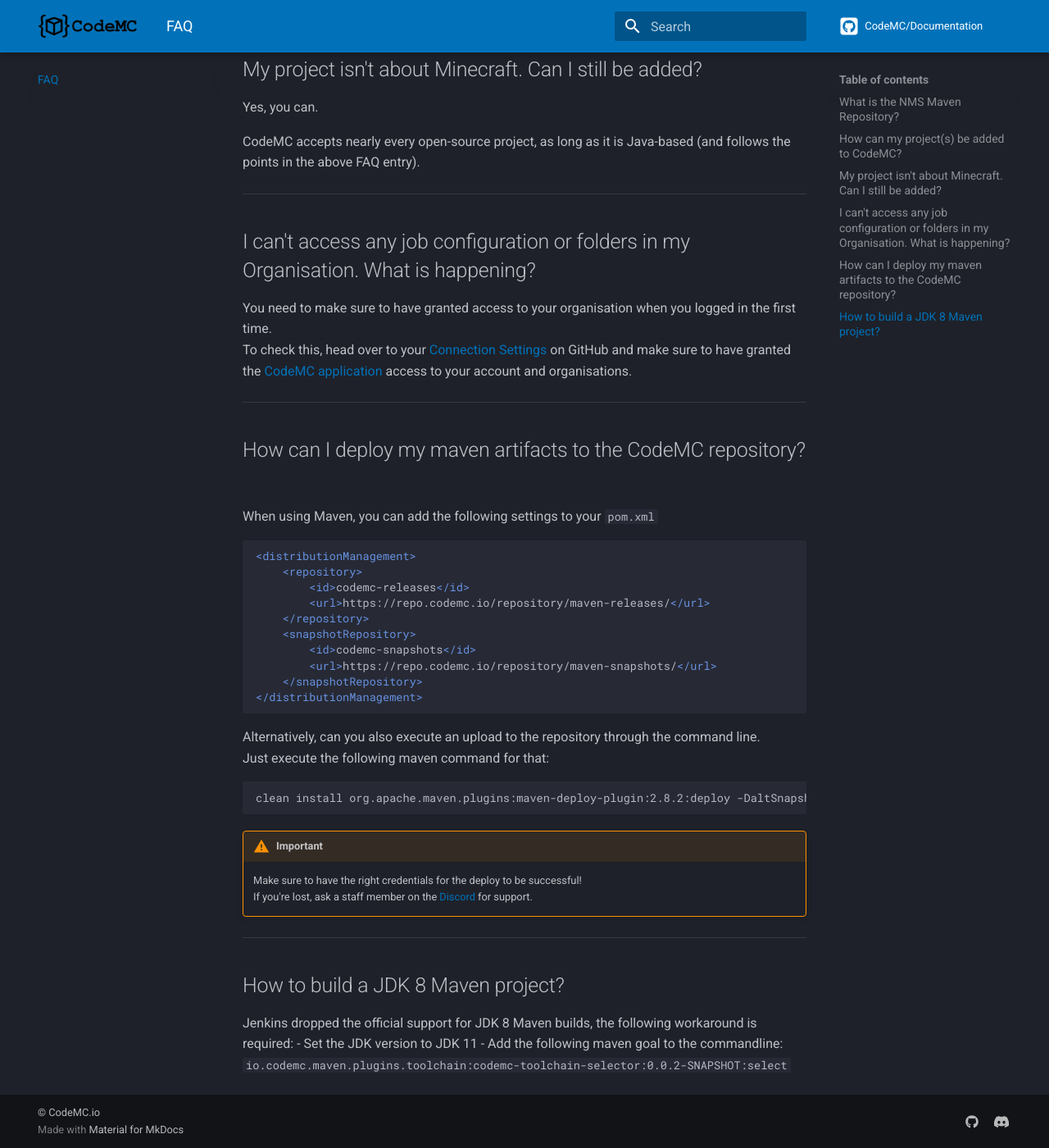
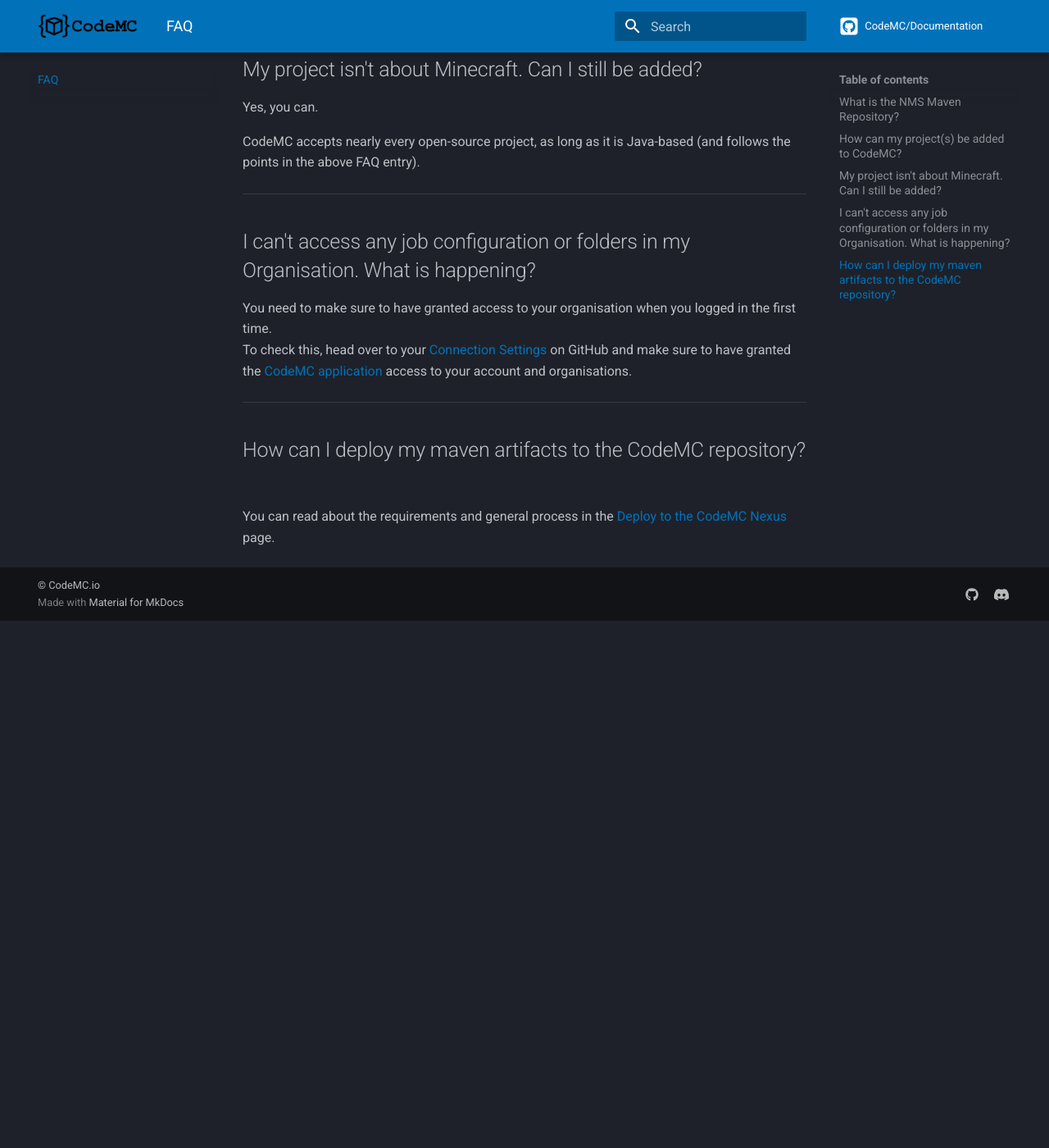
Before and after one commit to CodeMC/Documentation, an MkDocs documentation site: the page built from docs/faq.md, in a window 1280 px wide and 1400 px high, scrolled down 1241 px. Shown: the whole window at 82% size. Built offline with MkDocs 1.6.1 and Material for MkDocs 9.7.7, drawn with Linux system fonts in a browser that asks for light colours; comment, search, counter and statistics services are not loaded; after the commit the page ends 1998 px from its top, so only the background shows below that.

Commit message:
Improve FAQ about deploying

````diff
--- a/docs/faq.md
+++ b/docs/faq.md
@@ -64,34 +64,4 @@ To check this, head over to your [Connection Settings] on GitHub and make sure t
 ----
 ## How can I deploy my maven artifacts to the CodeMC repository?
 
-When using Maven, you can add the following settings to your `pom.xml`
-```xml
-<distributionManagement>
-    <repository>
-        <id>codemc-releases</id>
-        <url>https://repo.codemc.io/repository/maven-releases/</url>
-    </repository>
-    <snapshotRepository>
-        <id>codemc-snapshots</id>
-        <url>https://repo.codemc.io/repository/maven-snapshots/</url>
-    </snapshotRepository>
-</distributionManagement>
-```
-
-Alternatively, can you also execute an upload to the repository through the command line.
-Just execute the following maven command for that:
-```
-clean install org.apache.maven.plugins:maven-deploy-plugin:2.8.2:deploy -DaltSnapshotDeploymentRepository=codemc-snapshots::default::https://repo.codemc.io/repository/maven-snapshots/ -DaltReleaseDeploymentRepository=codemc-releases::default::https://repo.codemc.io/repository/maven-releases/
-```
-
-!!! warning "Important"
-    Make sure to have the right credentials for the deploy to be successful!
-    If you're lost, ask a staff member on the [Discord] for support.
-
-----
-## How to build a JDK 8 Maven project?
-
-Jenkins dropped the official support for JDK 8 Maven builds, the following workaround is required:
-- Set the JDK version to JDK 11
-- Add the following maven goal to the commandline:
-`io.codemc.maven.plugins.toolchain:codemc-toolchain-selector:0.0.2-SNAPSHOT:select`
+You can read about the requirements and general process in the [Deploy to the CodeMC Nexus](../jenkins/deploy/) page.
````
